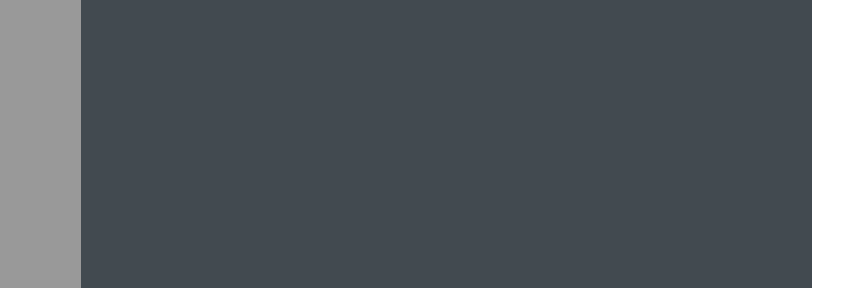
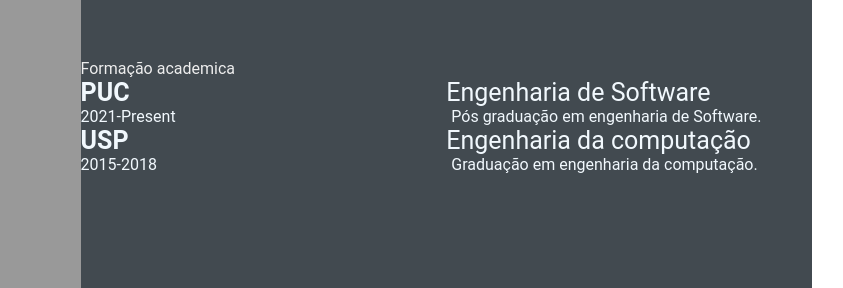
Before and after one commit to JonathanII/devweekgit.github.io, a plain HTML site: page index.html in a window 1280 px wide. Shown: the part 397-685 px from the top of the page, 340-1183 px from the left. Drawn offline with Linux system fonts and the light colour scheme.

Commit message:
add formação academica (#4)

```diff
--- a/index.html
+++ b/index.html
@@ -80,6 +80,31 @@
                     </div>
                 </div>
             </section>
+            <section class="education gap">
+                <div class="right-title">Formação academica</div>
+                <div class="education-contents">
+                    <div class="education-left">
+                        <p class="education-school-name">PUC</p>
+                        <p class="education-time-period">2021-Present</p>
+                    </div>
+                    <div class="education-right">
+                        <p class="education-subject">Engenharia de Software</p>
+                        <p class="education-desc">
+                            Pós graduação em engenharia de Software.
+                        </p>
+                    </div>
+                    <div class="education-left">
+                        <p class="education-school-name">USP</p>
+                        <p class="education-time-period">2015-2018</p>
+                    </div>
+                    <div class="education-right">
+                        <p class="education-subject">Engenharia da computação</p>
+                        <p class="education-desc">
+                            Graduação em engenharia da computação.
+                        </p>
+                    </div>
+                </div>
+            </section>
         </section>
     </main>
 </body>
```
